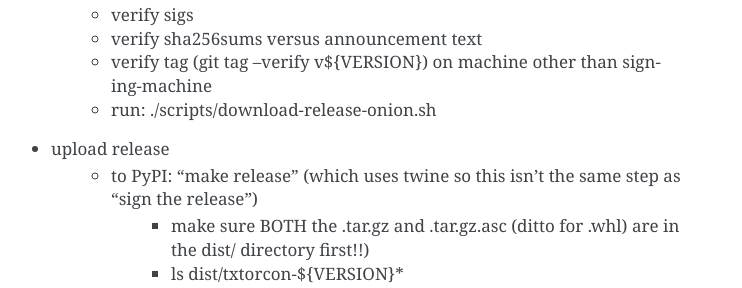
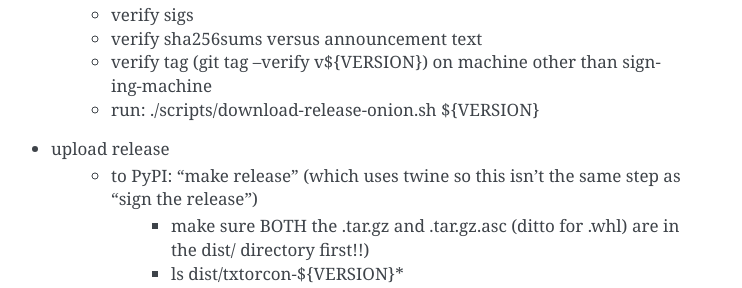
Before and after one commit to meejah/txtorcon, a Sphinx documentation site: the page built from docs/release-checklist.rst, in a window 1280 px wide and 900 px high, scrolled down 2342 px. Shown: the part 241-529 px from the top of the window, without its empty margins (399-1141 px from the left). Built offline with Sphinx 7.4.7, drawn with Linux system fonts in a browser that asks for light colours; the version number could not be read and is left out.

Commit message:
fixes for checklist

```diff
--- a/docs/release-checklist.rst
+++ b/docs/release-checklist.rst
@@ -101,7 +101,7 @@
    * verify sigs
    * verify sha256sums versus announcement text
    * verify tag (git tag --verify v${VERSION}) on machine other than signing-machine
-   * run: ./scripts/download-release-onion.sh
+   * run: ./scripts/download-release-onion.sh ${VERSION}
 
 * upload release
    * to PyPI: "make release" (which uses twine so this isn't the same step as "sign the release")
```
